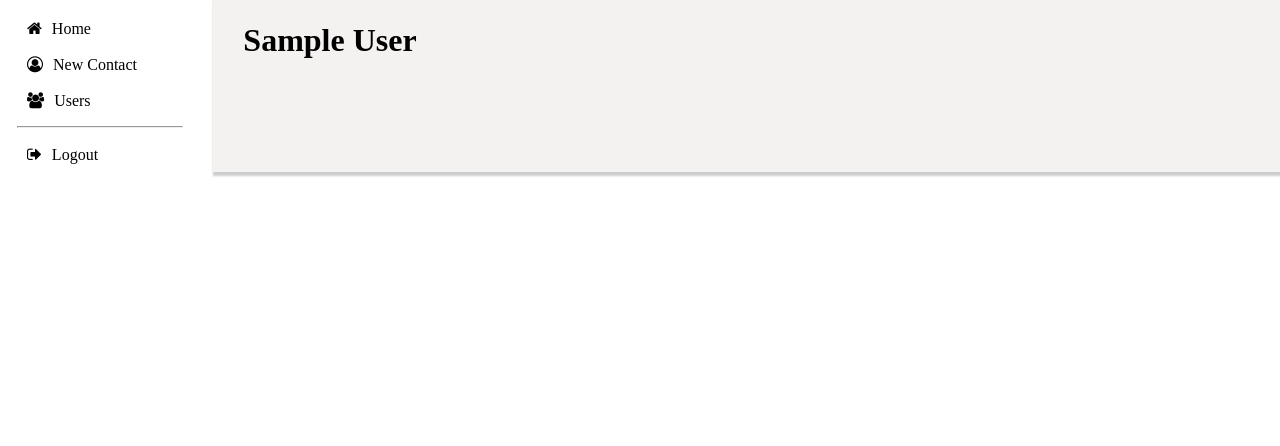
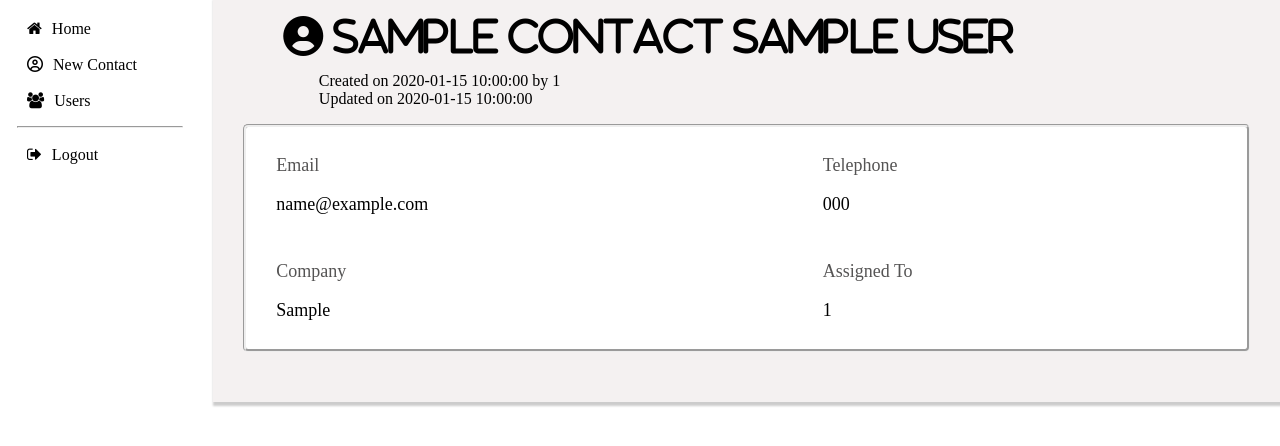
Before and after one commit to joelrhoden876/info2180-project2, a PHP site: page /viewdetails.php?id=1 in a window 1280 px wide. Shown: the part 51-497 px from the top of the page. Run offline with PHP 8.4, Linux system fonts and the light colour scheme; tables that the repository leaves empty hold one stand-in row (values such as "Sample post"); some libraries are stand-ins or nearby versions.

Commit message:
Added viewdetails.php. Needed: Notes, assign to me and switch implementation

```diff
--- a/viewdetails.php
+++ b/viewdetails.php
@@ -34,6 +34,7 @@ else{
 	<head>
 		<meta charset="UTF-8">
 		<meta name="viewport" content="width=device-width, initial-scale=1.0">
+        <script src='https://kit.fontawesome.com/a076d05399.js' crossorigin='anonymous'></script>
 		<title>View Details</title>
 		<link rel="stylesheet" href="https://cdnjs.cloudflare.com/ajax/libs/font-awesome/4.7.0/css/font-awesome.min.css">
 	  	<link rel="stylesheet" href="dashboard.css">
@@ -53,12 +54,36 @@ else{
 			<div class="background">
 
                 <?php foreach ($result as $customer): ?>
+                    <div class="cust_Name">
+                        <ul>
+                            <li>
+                                <i class='fas fa-user-circle' style='font-size:40px; position:relative;'> <?= $customer['title']." ".$customer['firstname']." ".$customer['lastname']; ?> </i>
+                            </li>
+                        </ul>
+                        <p>
+                            Created on  <?= $customer['created_at']; ?> by  <?= $customer['created_by']; ?> <br>
+                            Updated on  <?= $customer['updated_at']; ?>
+                        </p>
+                    </div>
 
-                    <h1><?= $customer['firstname']." ".$customer['lastname']; ?></h1>
-                    <!-- <td><?= $customer['email']; ?></td>
-
-                    <td><?= $customer['created_at']; ?></td> -->
-
+                    <div class="grid-container">
+                        <div class="grid-item">
+                            <p class="grid-item-txt">Email</p>
+                            <p><?= $customer['email']; ?></p>
+                        </div>
+                        <div class="grid-item">
+                            <p class="grid-item-txt">Telephone</p>
+                            <p><?= $customer['telephone']; ?></p>
+                        </div>
+                        <div class="grid-item">
+                            <p class="grid-item-txt">Company</p>
+                            <p><?= $customer['company']; ?></p>
+                        </div>
+                        <div class="grid-item">
+                            <p class="grid-item-txt">Assigned To</p>
+                            <p><?= $customer['assigned_to']; ?></p>
+                    </div>
+        </div>
                 <?php endforeach; ?>
 
 			</div>
```
